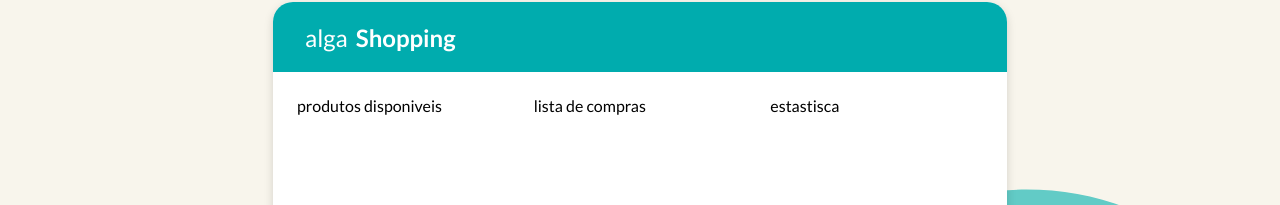
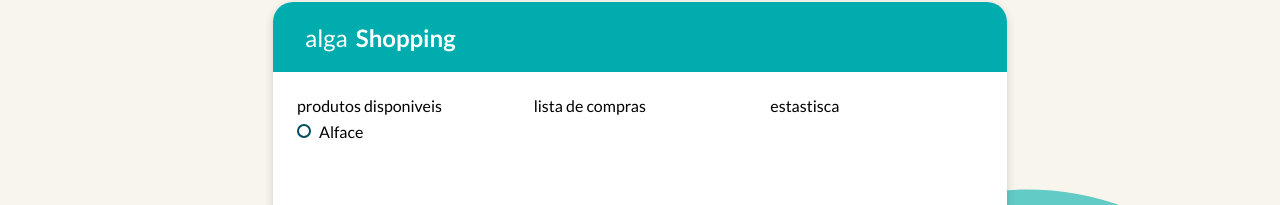
Before and after one commit to ramomOliveira/alga-shopping, a React (Create React App) app: page / in a window 1280 px wide. Shown: the part 111-316 px from the top of the page. Built offline with nearby package versions, Linux system fonts and the light colour scheme.

Commit message:
add checkbox shared components

```diff
--- a/src/components/App/App.jsx
+++ b/src/components/App/App.jsx
@@ -1,9 +1,12 @@
-import React from 'react'
+import React, { useState } from 'react'
+import Checkbox from '../../shared/Checkbox/Checkbox'
 import AppContainer from '../AppContainer/AppContainer'
 import AppHeader from '../AppHeader/AppHeader'
 import { Container, Wrapper } from './App.styles'
 
 export default function App() {
+    const [lettuce, setLettuce] = useState();
+
     return (
         <Wrapper>
             <Container>
@@ -11,7 +14,13 @@ export default function App() {
                 <AppContainer
                     left={<div>
                         produtos disponiveis
-                        </div>}
+
+                        <Checkbox
+                            value={lettuce}
+                            title="Alface"
+                            onClick={() => setLettuce(!lettuce)}
+                        />
+                    </div>}
                     middle={<div>
                         lista de compras
                         </div>}
--- /dev/null
+++ b/src/shared/Checkbox/Checkbox.jsx
@@ -0,0 +1,10 @@
+import { Indicator, Wrapper } from "./Checkbox.styles";
+
+export default function Checkbox({ value, title, onClick }) {
+    return (
+        <Wrapper onClick={onClick}>
+            <Indicator value={value} />
+            {title}
+        </Wrapper>
+    )
+}
--- /dev/null
+++ b/src/shared/Checkbox/Checkbox.styles.js
@@ -0,0 +1,24 @@
+import styled from "styled-components";
+
+export const Wrapper = styled.div`
+    height: 32px;
+
+    display: flex;
+    align-items: center;
+    cursor: default;
+
+`;
+
+export const Indicator = styled.div`
+    height: 14px;
+    width: 14px;
+
+    border-radius: 7px;
+
+    ${props => props.value ? 'background-color: #004d61;' : ''}
+
+    border: 2px solid #004d61;
+
+    margin-right: 8px;
+    cursor: pointer;
+`;
```
